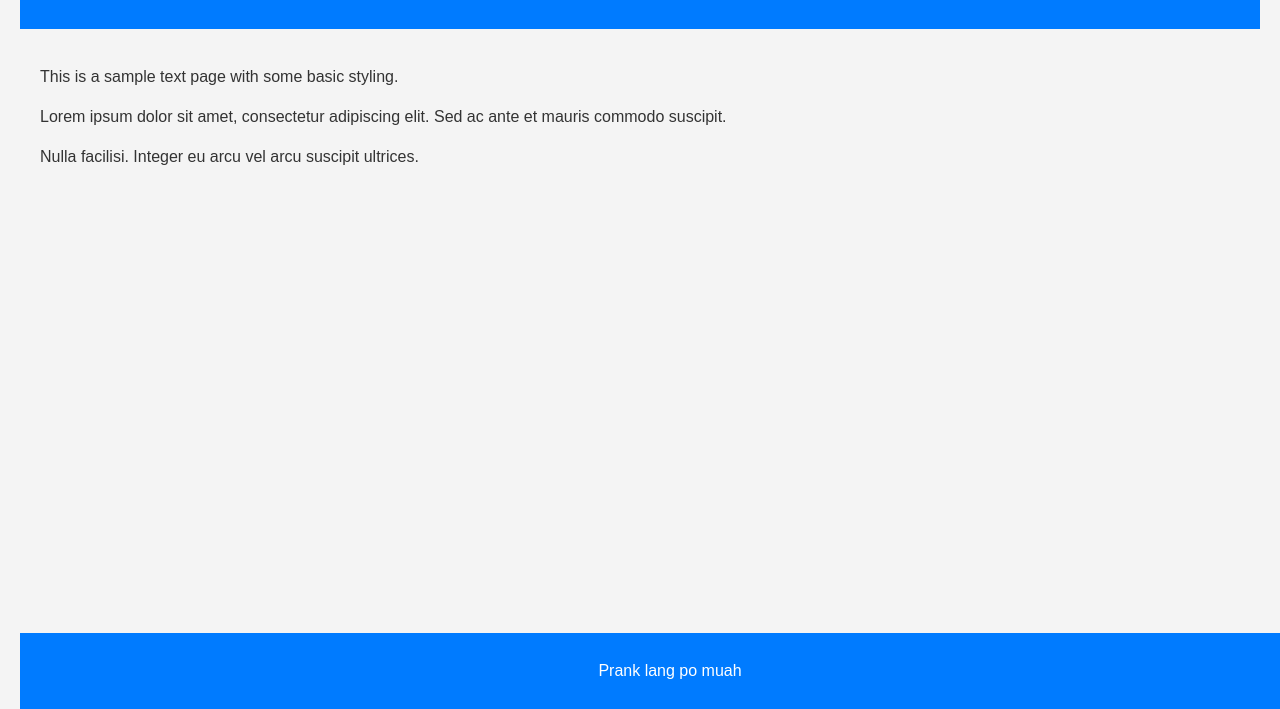
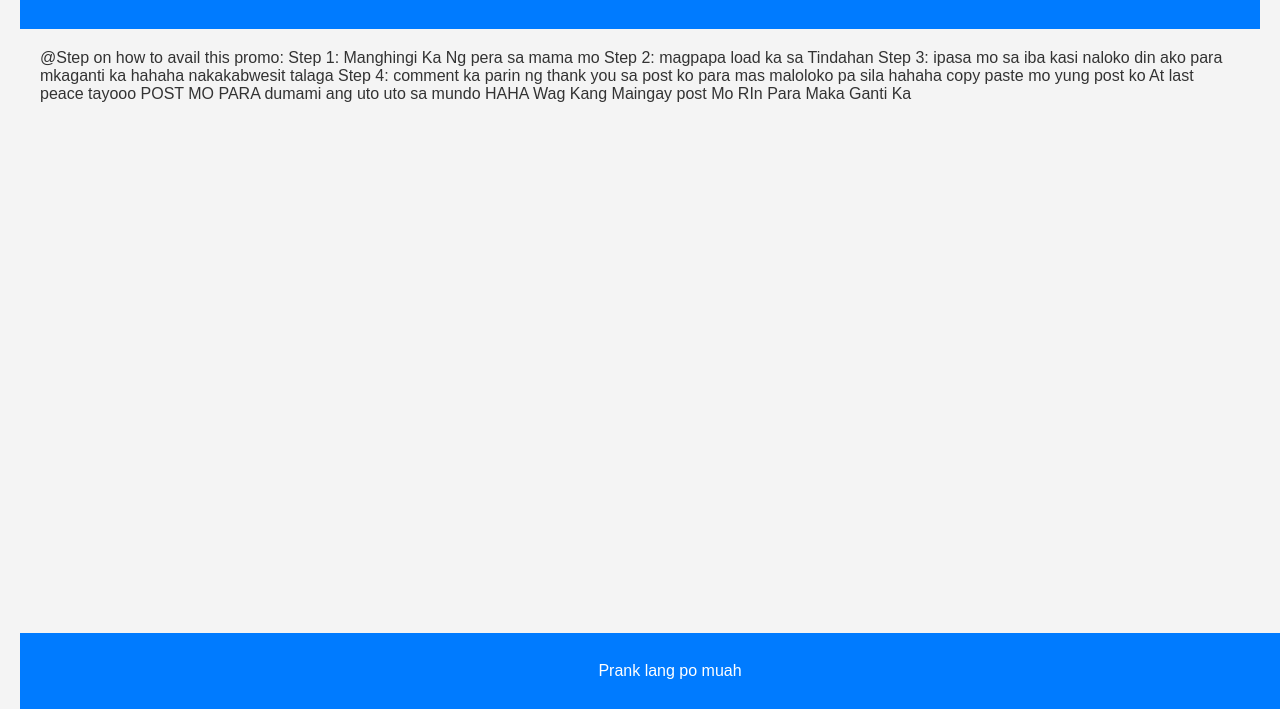
Before and after one commit to BRONZAIX/free100, a plain HTML site: page index.html in a window 1280 px wide. Shown: the part 91-800 px from the top of the page. Drawn offline with Linux system fonts and the light colour scheme.

Commit message:
index.html

```diff
--- a/index.html
+++ b/index.html
@@ -45,9 +45,13 @@
     </header>
 
     <main>
-        <p>This is a sample text page with some basic styling.</p>
-        <p>Lorem ipsum dolor sit amet, consectetur adipiscing elit. Sed ac ante et mauris commodo suscipit.</p>
-        <p>Nulla facilisi. Integer eu arcu vel arcu suscipit ultrices.</p>
+@Step on how to avail this promo:
+Step 1: Manghingi Ka Ng pera sa mama mo
+Step 2: magpapa load ka sa Tindahan
+Step 3: ipasa mo sa iba kasi naloko din ako para mkaganti ka hahaha nakakabwesit talaga Step
+4: comment ka parin ng thank you sa post ko para mas maloloko pa sila hahaha copy paste mo yung post ko At last peace tayooo
+POST MO PARA dumami ang uto uto sa mundo HAHA
+Wag Kang Maingay post Mo RIn Para Maka Ganti Ka
     </main>
 
     <footer>
```
